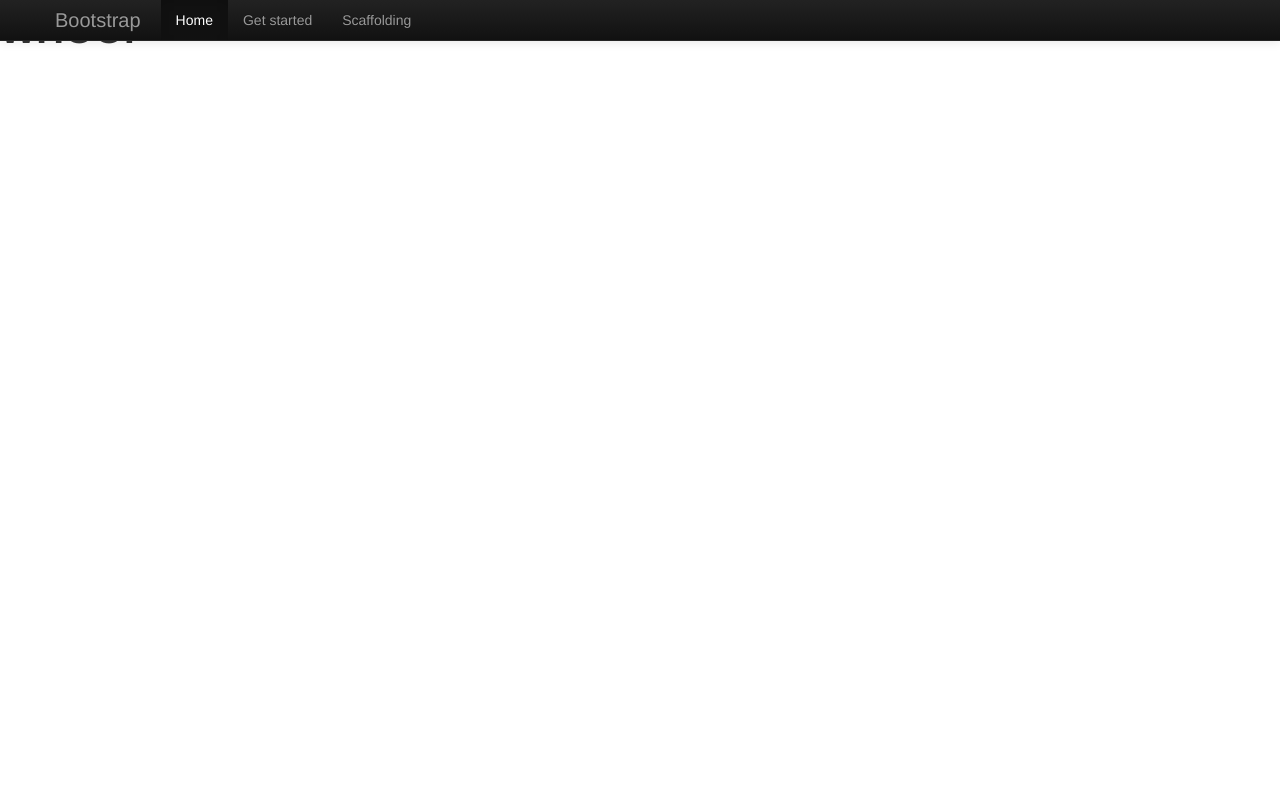
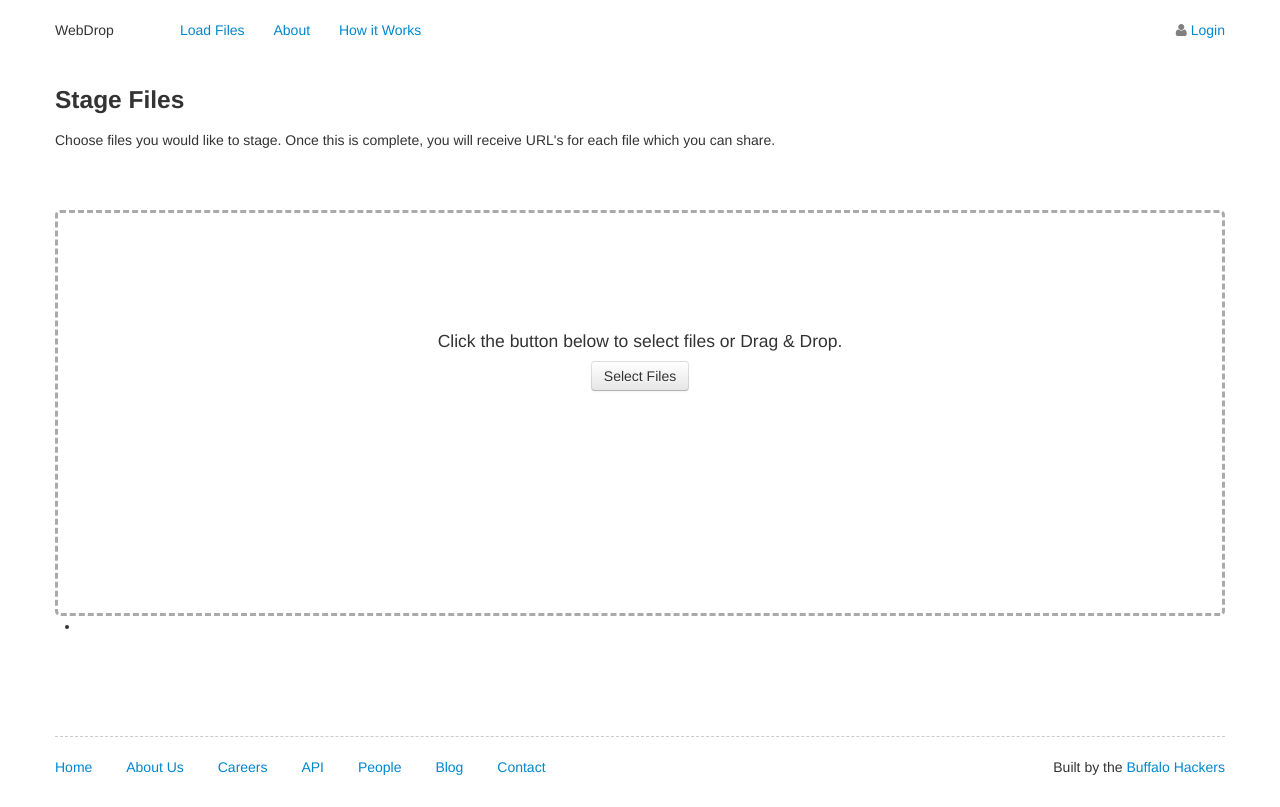
Before and after one commit to buffalohackers/WebDrop, a Python web app: template templates/upload.html in a window 1280 px wide. Before the commit the page ends 44 px from the top, so only its background shows below. Run offline with Jinja, Linux system fonts and the light colour scheme; the template is opened without the code that fills it, so the values that code supplies are empty; some libraries are stand-ins or nearby versions.

Commit message:
new ui for upload

```diff
--- a/static/css/styles.css
+++ b/static/css/styles.css
@@ -130,5 +130,21 @@
 .top-login ul li {
 	display: inline;
 	margin-right: 25px;
+}
 
+.drag-box {
+	border: 3px dashed #aaa;
+	border-radius: 5px;
+	text-align: center;
+	margin-top: 50px;
+	height: 400px;
 }
+
+.drag-box .reg-stage h4{
+	font-weight: normal;
+}
+
+.reg-stage {
+	padding: 50px;
+	margin-top: 5%;
+}
--- a/templates/base.html
+++ b/templates/base.html
@@ -9,54 +9,72 @@
     <meta name="author" content="">
 
     <!-- Da Pretty Files -->
-    <link href="{{ url_for('static', filename='css/bootstrap.css') }}" rel="stylesheet">
-    <link href="{{ url_for('static', filename='css/bootstrap-responsive.css') }}" rel="stylesheet">
-    <link href="{{ url_for('static', filename='css/styles.css') }}" rel="stylesheet">
+    <link href="../static/css/bootstrap.css" rel="stylesheet">
+    <link href="../static/css/bootstrap-responsive.css" rel="stylesheet">
+    <link href="../static/css/styles.css" rel="stylesheet">
+    <link rel="stylesheet" href="../static/css/font-awesome.min.css">
+
+    <script src="../static/js/jquery.js"></script>
+    <script src="../static/js/angular.js"></script>
+    <script src="../static/js/main.js"></script>
+
   </head>
 
 <body>
 
-<div id="header">
-    <div class="navbar navbar-inverse navbar-fixed-top">
-      <div class="navbar-inner">
-        <div class="container">
-          <button type="button" class="btn btn-navbar" data-toggle="collapse" data-target=".nav-collapse">
-            <span class="icon-bar"></span>
-            <span class="icon-bar"></span>
-            <span class="icon-bar"></span>
-          </button>
-          <a class="brand" href="./index.html">Bootstrap</a>
-          <div class="nav-collapse collapse">
-            <ul class="nav">
-              <li class="active">
-                <a href="./index.html">Home</a>
-              </li>
-              <li class="">
-                <a href="./getting-started.html">Get started</a>
-              </li>
-              <li class="">
-                <a href="./scaffolding.html">Scaffolding</a>
-              </li>
-            </ul>
-          </div>
+<div class="top-login">
+    <div class="container">
+        <div class="row">
+            <div class="span1">
+                WebDrop
+            </div>
+            <div class="span9">
+                <ul>
+                    <li><a href="/upload">Load Files</a></li>
+                    <li><a href="/upload">About</a></li>
+                    <li><a href="/upload">How it Works</a></li>
+                </ul>
+            </div>
+
+
+
+            <div class="span2">
+                <span class="pull-right" style="color:gray"><i class="icon-user"></i> <a href="#">Login</a></span>
+            </div>
         </div>
-      </div>
     </div>
 </div>
-
 <!-- this is the page content templating -->
 {% block content %}{% endblock %}
 
 
-<div id="footer">
-<!-- footer things in here -->
+<div class="footer">
+    <div class="container">
+        <div class="row">
+            <div class="span8">
+                <ul>
+                    <li><a href="#">Home</a></li>
+                    <li><a href="#">About Us</a></li>
+                    <li><a href="#">Careers</a></li>
+                    <li><a href="#">API</a></li>
+                    <li><a href="#">People</a></li>
+                    <li><a href="#">Blog</a></li>
+                    <li><a href="#">Contact</a></li>
+                </ul>
+            </div>
+            <Div class="span4">
+                <p class="pull-right">Built by the <a href="http://www.buffalohackers.com" target="_blank">Buffalo Hackers</a></p>
+            </Div>
+        </div>
+    </div>
 </div>
+
 
  <!-- Da javascript's
     ================================================== -->
     <script type="text/javascript" src="http://platform.twitter.com/widgets.js"></script>
-    <script src="{{ url_for('static', filename='js/jquery.js') }}"></script>
-    <script src="{{ url_for('static', filename='js/bootstrap.js') }}"></script>
+
+    <script src="../static/js/bootstrap.js"></script>
 
 </body>
 </html>
--- a/templates/upload.html
+++ b/templates/upload.html
@@ -1,10 +1,103 @@
-{% extends "base.html" %}
-{% block content %}
+<!doctype>
+<html>
+<html lang="en">
+  <head>
+    <meta charset="utf-8">
+    <title>WebDrop - Social file sharing at its best</title>
+    <meta name="viewport" content="width=device-width, initial-scale=1.0">
+    <meta name="description" content="">
+    <meta name="author" content="">
 
-<div class="content">
+    <!-- Da Pretty Files -->
+    <link href="../static/css/bootstrap.css" rel="stylesheet">
+    <link href="../static/css/bootstrap-responsive.css" rel="stylesheet">
+    <link href="../static/css/styles.css" rel="stylesheet">
+    <link rel="stylesheet" href="../static/css/font-awesome.min.css">
 
-	<h1>WHOOP</h1>
+     <script src="../static/js/jquery.js"></script>
+    <script src="../static/js/angular.js"></script>
+    <script src="../static/js/main.js"></script>
+  </head>
 
+<body ng-controller="MainController">
+
+<div class="top-login">
+    <div class="container">
+        <div class="row">
+            <div class="span1">
+                WebDrop
+            </div>
+            <div class="span9">
+                <ul>
+                    <li><a href="/upload">Load Files</a></li>
+                    <li><a href="/upload">About</a></li>
+                    <li><a href="/upload">How it Works</a></li>
+                </ul>
+            </div>
+
+
+
+            <div class="span2">
+                <span class="pull-right" style="color:gray"><i class="icon-user"></i> <a href="#">Login</a></span>
+            </div>
+        </div>
+    </div>
 </div>
 
-{% endblock %}
+<div class="container" >
+	<div class="row">
+		<div class="span12">
+			<h3>Stage Files</h3>
+			<p>Choose files you would like to stage. Once this is complete, you will receive URL's for each file which you can share.</p>
+		</div>
+	</div>
+	<div class="row">
+		<div class="span12">
+			<div class="drag-box" ng-drop="drop()">
+				<div class="reg-stage">
+					<h4>Click the button below to select files or Drag & Drop.</h4>
+					<button class="btn" type="button">Select Files</button>
+				</div>
+			</div>
+		</div>
+	</div>
+
+	<div class="row">
+		<div class="span12">
+			<ul ng-repeat="file in files">
+				<li> {{ file.name }} {{ file.type }} {{ file.contents }} </li>
+			</ul>
+		</div>
+	</div>
+</div>
+
+
+<div class="footer">
+    <div class="container">
+        <div class="row">
+            <div class="span8">
+                <ul>
+                    <li><a href="#">Home</a></li>
+                    <li><a href="#">About Us</a></li>
+                    <li><a href="#">Careers</a></li>
+                    <li><a href="#">API</a></li>
+                    <li><a href="#">People</a></li>
+                    <li><a href="#">Blog</a></li>
+                    <li><a href="#">Contact</a></li>
+                </ul>
+            </div>
+            <Div class="span4">
+                <p class="pull-right">Built by the <a href="http://www.buffalohackers.com" target="_blank">Buffalo Hackers</a></p>
+            </Div>
+        </div>
+    </div>
+</div>
+
+
+ <!-- Da javascript's
+    ================================================== -->
+    <script type="text/javascript" src="http://platform.twitter.com/widgets.js"></script>
+    <script src="../static/js/bootstrap.js"></script>
+
+</body>
+</html>
```
